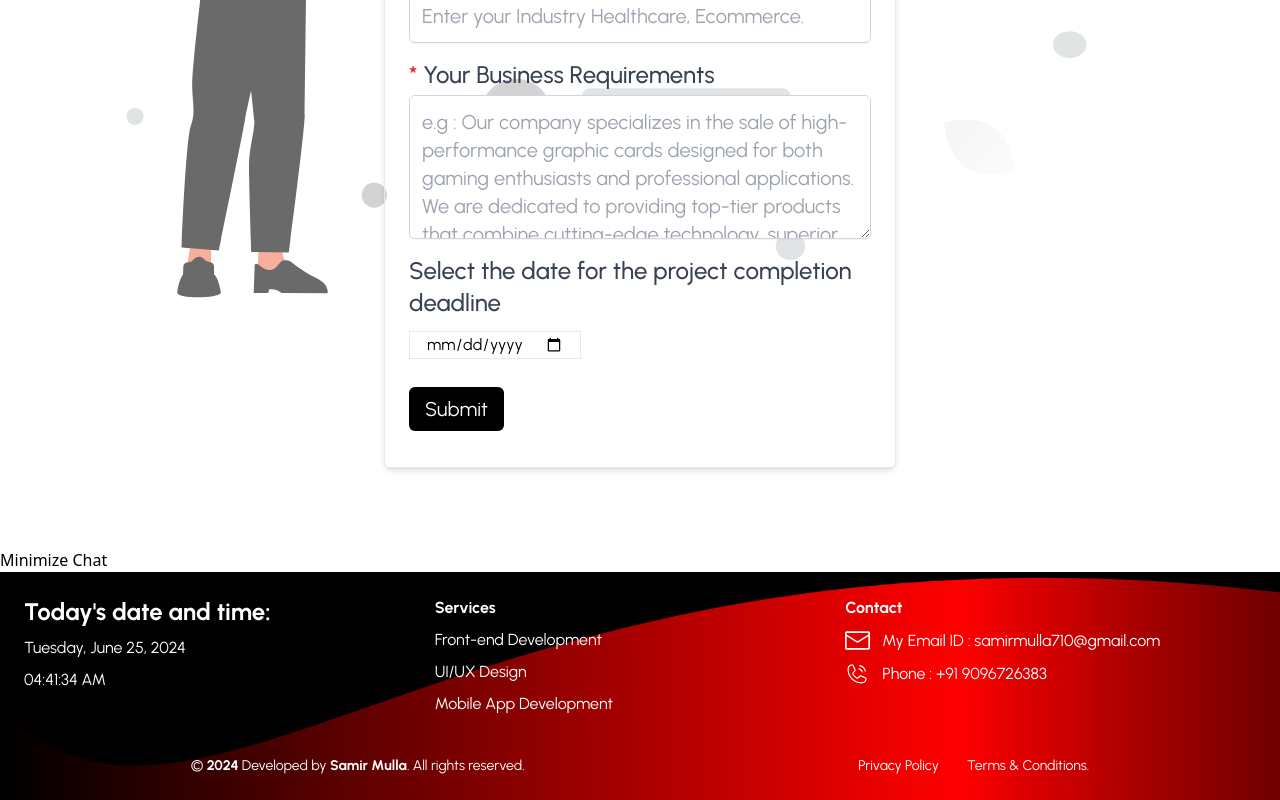
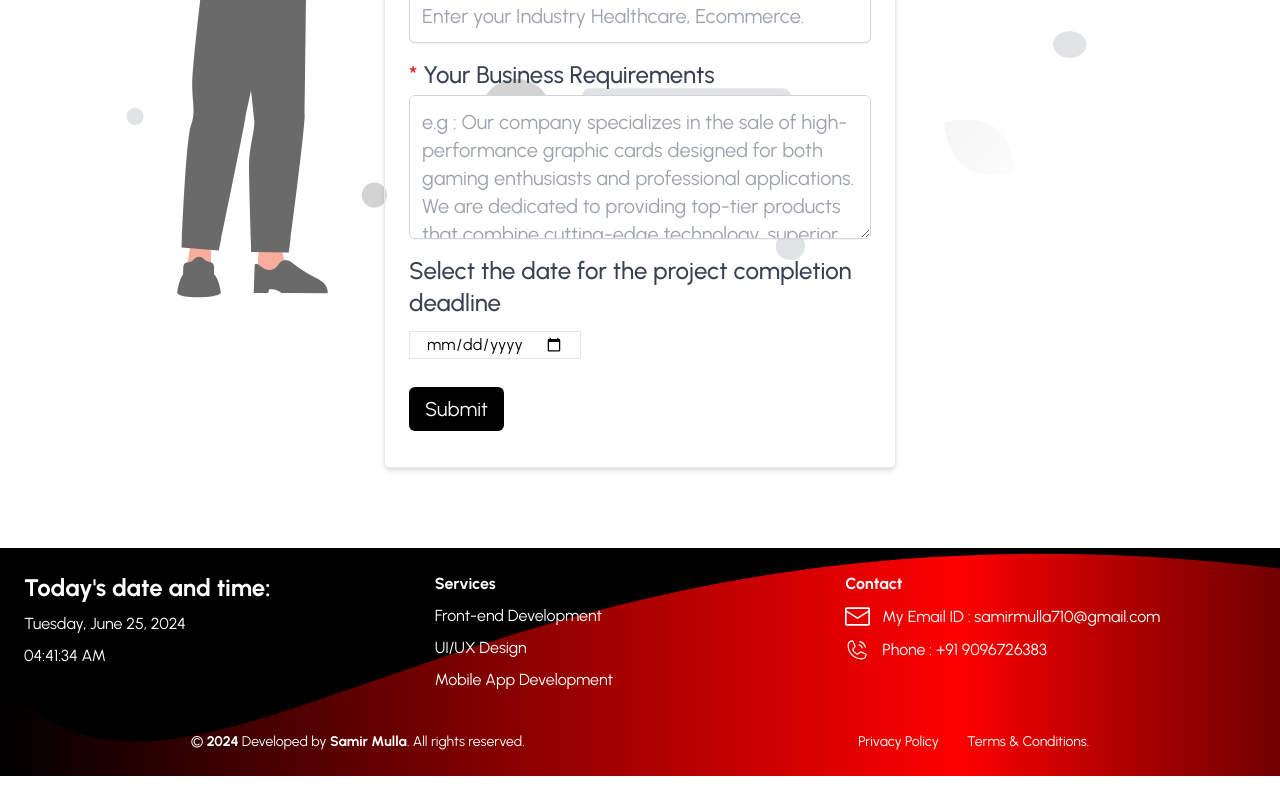
Before and after one commit to Samir-Mulla/my-portfolio-website, a React (Vite) app: page / in a window 1280 px wide. Shown: the part 4842-5642 px from the top of the page. After the commit the page ends 5618 px from the top, so only its background shows below. Built offline with nearby package versions, Linux system fonts and the light colour scheme; no server answers.

Commit message:
document : button is removed

```diff
--- a/src/components/LiveChatWidget/LiveChatWidget.jsx
+++ b/src/components/LiveChatWidget/LiveChatWidget.jsx
@@ -16,7 +16,6 @@ const LiveChatWidget = () => {
 
   return (
     <div>
-      <button onClick={handleMinimize}>Minimize Chat</button>
       <TawkMessengerReact
         propertyId={import.meta.env.VITE_TAWKTO_PROPERTY_ID}
         widgetId="1i1jvvdef"
```
